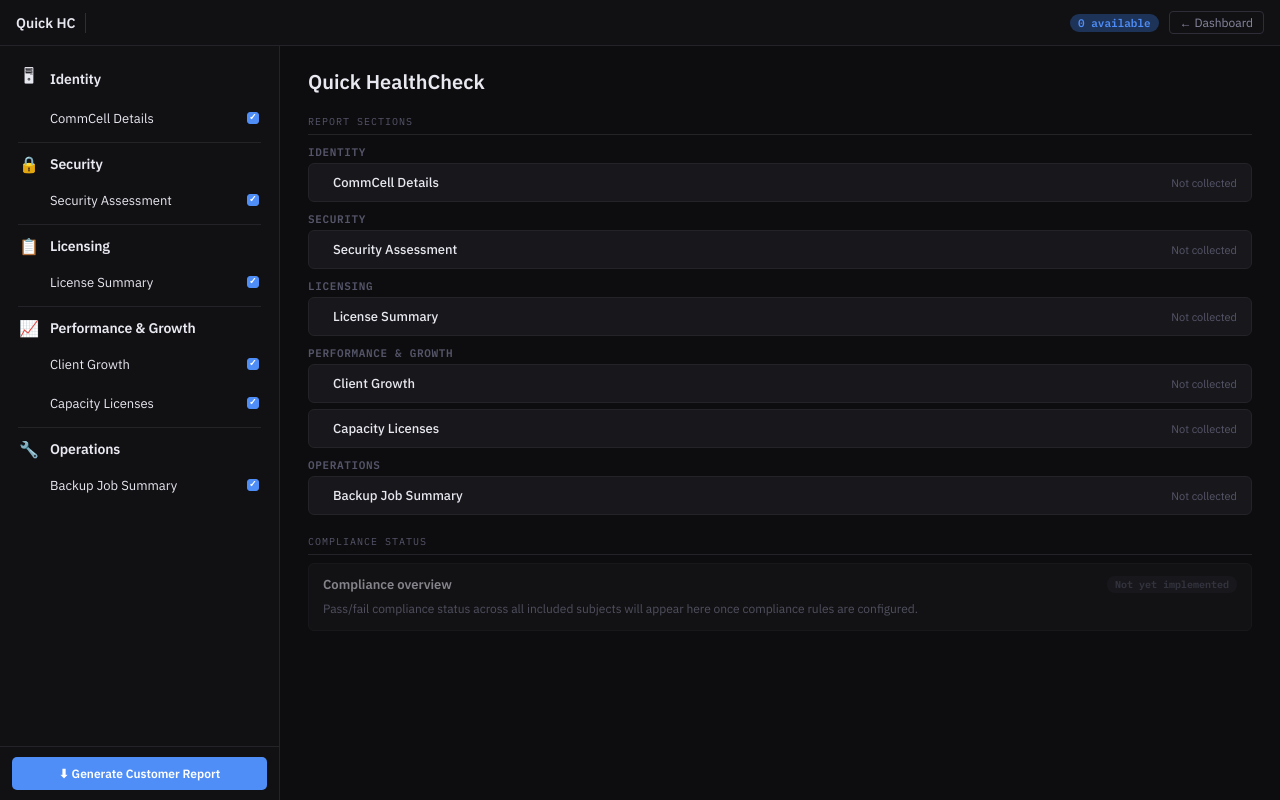
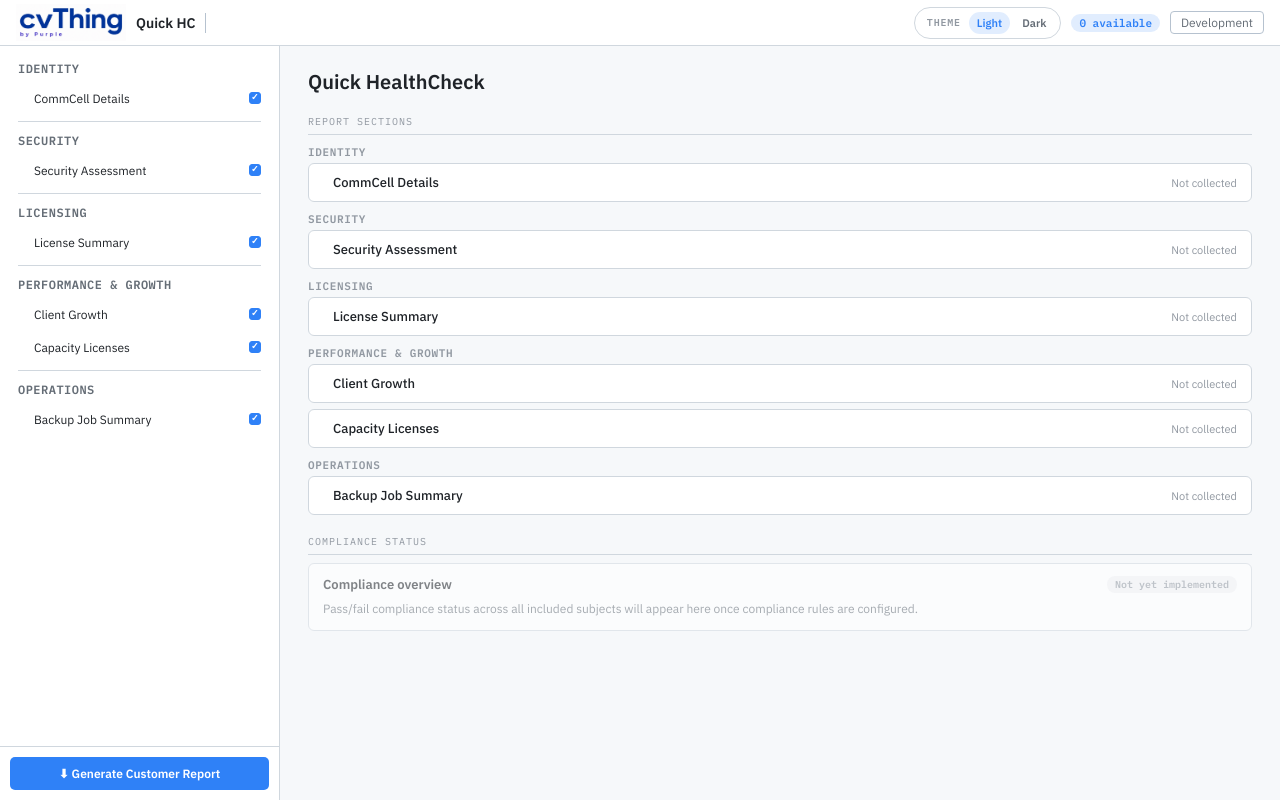
Before and after one commit to mvorstman/cv-healthcheck, a Flask app: page /quick-hc in a window 1280 px wide. Run offline with Flask 3, Linux system fonts and the light colour scheme; data that the repository does not hold is empty.

Commit message:
Retire dashboard in favor of Quick HC workspace

```diff
--- a/src/cvhealthcheck/web/routes/shared.py
+++ b/src/cvhealthcheck/web/routes/shared.py
@@ -103,7 +103,7 @@
     value = request.values.get("next", "")
     if value.startswith("/") and not value.startswith("//"):
         return value
-    return default or url_for("main.lab_readiness")
+    return default or url_for("main.quick_hc")
 
 
 def _parameters_from_form() -> dict[str, str]:
--- a/src/cvhealthcheck/web/static/quick_hc.css
+++ b/src/cvhealthcheck/web/static/quick_hc.css
@@ -12,46 +12,66 @@
   --c-good-bg:#0a2016;--c-good-bd:#22c55e;--c-good-tx:#86efac;
   --font:'IBM Plex Sans',sans-serif;--mono:'IBM Plex Mono',monospace;
 }
+[data-theme="light"]{
+  --bg:#f6f8fa;--bg-panel:#ffffff;--bg-card:#ffffff;--bg-hover:#f0f3f6;--bg-active:rgba(47,129,247,.12);
+  --border:#d0d7de;--border-hi:#b6c2cf;
+  --text-1:#1f2328;--text-2:#656d76;--text-3:#9198a1;
+  --accent:#2f81f7;--accent-dim:rgba(47,129,247,.14);
+  --green:#1a7f37;--red:#cf222e;--amber:#9a6700;
+  --c-crit-bg:#fff1f0;--c-crit-bd:#cf222e;--c-crit-tx:#b42318;
+  --c-warn-bg:#fff8c5;--c-warn-bd:#bf8700;--c-warn-tx:#9a6700;
+  --c-info-bg:#ddf4ff;--c-info-bd:#2f81f7;--c-info-tx:#0969da;
+  --c-good-bg:#dafbe1;--c-good-bd:#1a7f37;--c-good-tx:#1a7f37;
+}
 html,body{height:100%;background:var(--bg);color:var(--text-1);font-family:var(--font);font-size:13px;overflow:hidden}
 
 /* HEADER */
 .hdr{height:46px;background:var(--bg-panel);border-bottom:1px solid var(--border);display:flex;align-items:center;gap:10px;padding:0 16px;position:fixed;top:0;left:0;right:0;z-index:100}
-.hdr-title{font-weight:600;font-size:14px;cursor:pointer}
+.hdr-brand{display:inline-flex;align-items:center}
+.hdr-logo{display:block;width:110px;max-width:100%;height:auto}
+.hdr-title{font-weight:600;font-size:14px;cursor:pointer;border:0;background:none;color:var(--text-1);font-family:var(--font);padding:0}
 .hdr-title:hover{color:var(--accent)}
 .hdr-sep{width:1px;height:20px;background:var(--border-hi)}
+.hdr-subtitle{font-family:var(--mono);font-size:11px;color:var(--text-2)}
 .hdr-spacer{flex:1}
 .pill-green{background:rgba(34,197,94,.12);color:var(--green);font-size:11px;font-weight:500;padding:2px 10px;border-radius:10px}
 .hdr-avail{background:var(--accent-dim);color:var(--accent);font-size:11px;font-weight:600;padding:2px 8px;border-radius:10px;font-family:var(--mono)}
 .btn-ghost{background:none;border:1px solid var(--border-hi);color:var(--text-2);padding:3px 10px;border-radius:4px;cursor:pointer;font-family:var(--font);font-size:12px;text-decoration:none;display:inline-flex;align-items:center}
 .btn-ghost:hover{border-color:var(--accent);color:var(--accent)}
 
+/* THEME TOGGLE */
+.quickhc-theme-toggle{display:inline-flex;align-items:center;gap:4px;padding:4px 6px;border:1px solid var(--border);border-radius:999px;background:var(--bg-card)}
+.quickhc-theme-label{font-size:10px;font-weight:600;color:var(--text-3);padding:0 4px 0 6px;text-transform:uppercase;letter-spacing:.08em;font-family:var(--mono)}
+.quickhc-theme-button{border:0;background:transparent;color:var(--text-2);padding:4px 8px;border-radius:999px;cursor:pointer;font-family:var(--font);font-size:11px;font-weight:600}
+.quickhc-theme-button[data-active="true"]{background:var(--accent-dim);color:var(--accent)}
+.quickhc-theme-button:hover{color:var(--text-1)}
+
 /* LAYOUT */
 .body{position:fixed;top:46px;left:0;right:0;bottom:0;display:flex}
 
 /* LEFT */
 .left{width:280px;flex-shrink:0;background:var(--bg-panel);border-right:1px solid var(--border);display:flex;flex-direction:column}
-.left-scroll{flex:1;overflow-y:auto;padding:12px 10px 8px}
-.left-footer{padding:10px 12px;border-top:1px solid var(--border)}
+.left-scroll{flex:1;overflow-y:auto;padding:10px 10px 6px}
+.left-footer{padding:10px;border-top:1px solid var(--border)}
 .btn-gen{width:100%;padding:9px;background:var(--accent);color:#fff;border:none;border-radius:5px;cursor:pointer;font-family:var(--font);font-size:12px;font-weight:600}
 .btn-gen:hover{opacity:.88}
 .btn-gen:disabled{background:var(--border-hi);color:var(--text-3);cursor:not-allowed}
 
 /* NAV */
-.cat-group{margin-bottom:4px}
-.cat-hdr{display:flex;align-items:center;gap:10px;padding:7px 8px;border-radius:6px;cursor:pointer;user-select:none;transition:background .12s}
+.cat-group{margin-bottom:6px}
+.cat-hdr{display:flex;align-items:center;padding:5px 8px 4px;border-radius:6px;cursor:pointer;user-select:none;transition:background .12s}
 .cat-hdr:hover{background:var(--bg-hover)}
-.cat-icon{font-size:16px;width:22px;text-align:center}
-.cat-label{font-size:14px;font-weight:600;flex:1;letter-spacing:-.01em}
-.cat-body{overflow:hidden;transition:max-height .22s ease;padding-left:32px}
-.cat-div{height:1px;background:var(--border);margin:4px 8px}
-.subj-row{display:flex;align-items:center;gap:8px;padding:0 10px 0 8px;height:38px;border-radius:6px;cursor:pointer;transition:background .1s;margin-bottom:1px}
+.cat-label{font-size:12px;font-weight:600;flex:1;letter-spacing:.04em;text-transform:uppercase;color:var(--text-2);font-family:var(--mono)}
+.cat-body{overflow:hidden;transition:max-height .22s ease;padding:2px 0 0 12px}
+.cat-div{height:1px;background:var(--border);margin:6px 8px}
+.subj-row{display:flex;align-items:center;gap:8px;padding:0 8px 0 12px;height:32px;border-radius:6px;cursor:pointer;transition:background .1s;margin-bottom:1px}
 .subj-row:hover{background:var(--bg-hover)}
 .subj-row.active{background:var(--bg-active)}
 .subj-row.active .subj-name{font-weight:600}
 .subj-cb{appearance:none;width:12px;height:12px;border:1.5px solid var(--border-hi);border-radius:3px;cursor:pointer;position:relative;flex-shrink:0;transition:background .12s,border-color .12s}
 .subj-cb:checked{background:var(--accent);border-color:var(--accent)}
 .subj-cb:checked::after{content:'✓';position:absolute;top:-1px;left:1px;font-size:9px;color:#fff;font-weight:700}
-.subj-name{flex:1;min-width:0;font-size:13px;color:var(--text-1);white-space:nowrap;overflow:hidden;text-overflow:ellipsis}
+.subj-name{flex:1;min-width:0;font-size:12px;color:var(--text-1);white-space:nowrap;overflow:hidden;text-overflow:ellipsis}
 
 /* RIGHT */
 .right{flex:1;display:flex;flex-direction:column;overflow:hidden}
--- a/src/cvhealthcheck/web/static/quick_hc.js
+++ b/src/cvhealthcheck/web/static/quick_hc.js
@@ -61,7 +61,6 @@
   CATS.forEach((cat, ci) => {
     h += `<div class="cat-group">
       <div class="cat-hdr" onclick="toggleCat('${cat.id}',this)">
-        <span class="cat-icon">${cat.icon}</span>
         <span class="cat-label">${esc(cat.name)}</span>
       </div>
       <div class="cat-body" id="cb-${cat.id}" style="max-height:${cat.open ? '2000px' : '0'}">`;
--- a/src/cvhealthcheck/web/templates/base.html
+++ b/src/cvhealthcheck/web/templates/base.html
@@ -37,16 +37,12 @@
              class="sidebar-link{% if ep == 'main.login' %} is-active{% endif %}">
             Connect to CS
           </a>
-          <a href="{{ url_for('main.index') }}"
-             class="sidebar-link{% if ep in ('main.index', 'main.lab_readiness', 'main.api_test') %} is-active{% endif %}">
-            Status
-          </a>
           <a href="{{ url_for('main.quick_hc') }}"
              class="sidebar-link{% if 'quick_hc' in ep or 'metrics_' in ep %} is-active{% endif %}">
             Quick HC
           </a>
           <a href="{{ url_for('main.development') }}"
-             class="sidebar-link{% if 'development' in ep or 'security_assessment_registry' in ep %} is-active{% endif %}">
+             class="sidebar-link{% if ep in ('main.lab_readiness', 'main.api_test') or 'development' in ep or 'security_assessment_registry' in ep %} is-active{% endif %}">
             Development
           </a>
         </nav>
--- a/src/cvhealthcheck/web/templates/development.html
+++ b/src/cvhealthcheck/web/templates/development.html
@@ -15,7 +15,7 @@
         <h3>Environment</h3>
       </div>
       <ul class="app-link-list">
-        <li><a href="{{ url_for('main.index') }}">Status</a></li>
+        <li><a href="{{ url_for('main.quick_hc') }}">Quick HC Workspace</a></li>
         <li><a href="{{ url_for('main.lab_readiness') }}">Lab Readiness</a></li>
         <li><a href="{{ url_for('main.api_test') }}">API Test</a></li>
       </ul>
--- a/src/cvhealthcheck/web/templates/quick_hc.html
+++ b/src/cvhealthcheck/web/templates/quick_hc.html
@@ -9,18 +9,43 @@
   <link href="https://fonts.googleapis.com/css2?family=IBM+Plex+Mono:wght@400;600&family=IBM+Plex+Sans:wght@300;400;500;600&display=swap" rel="stylesheet">
   <link rel="stylesheet" href="{{ url_for('static', filename='quick_hc.css', v=asset_version) }}">
   <script>
+    (function () {
+      var theme = localStorage.getItem('quickhc-theme-v1');
+      if (theme === 'dark' || theme === 'light') {
+        document.documentElement.dataset.theme = theme;
+      } else if (window.matchMedia('(prefers-color-scheme: dark)').matches) {
+        document.documentElement.dataset.theme = 'dark';
+      } else {
+        document.documentElement.dataset.theme = 'light';
+      }
+    })();
+  </script>
+  <script>
     window.QUICK_HC_INITIAL_DATA = {{ initial_data | tojson }};
   </script>
 </head>
 <body>
 
 <header class="hdr">
-  <span class="hdr-title" onclick="showOverview()">Quick HC</span>
+  <a href="{{ url_for('main.quick_hc') }}" class="hdr-brand" aria-label="cvThing by Purple">
+    <img
+      src="{{ url_for('static', filename='img/cvthing-logo-dark.png') }}"
+      data-light-logo="{{ url_for('static', filename='img/cvthing-logo-light.png') }}"
+      data-dark-logo="{{ url_for('static', filename='img/cvthing-logo-dark.png') }}"
+      alt="cvThing by Purple"
+      class="hdr-logo">
+  </a>
+  <button type="button" class="hdr-title" onclick="showOverview()">Quick HC</button>
   <span class="hdr-sep"></span>
-  <span id="hdr-subtitle" style="font-family:var(--mono);font-size:11px;color:var(--text-2)"></span>
+  <span id="hdr-subtitle" class="hdr-subtitle"></span>
   <span class="hdr-spacer"></span>
+  <div class="quickhc-theme-toggle" data-theme-toggle>
+    <span class="quickhc-theme-label">Theme</span>
+    <button type="button" class="quickhc-theme-button" data-theme-choice="light">Light</button>
+    <button type="button" class="quickhc-theme-button" data-theme-choice="dark">Dark</button>
+  </div>
   <span class="hdr-avail" id="hdr-avail"></span>
-  <a href="{{ url_for('main.index') }}" class="btn-ghost">← Dashboard</a>
+  <a href="{{ url_for('main.development') }}" class="btn-ghost">Development</a>
 </header>
 
 <div class="body">
@@ -41,5 +66,40 @@
 <form id="report-form" method="post" action="{{ url_for('main.quick_hc_report') }}" style="display:none"></form>
 
 <script src="{{ url_for('static', filename='quick_hc.js', v=asset_version) }}"></script>
+<script>
+  (function () {
+    var themeKey = 'quickhc-theme-v1';
+    var buttons = Array.from(document.querySelectorAll('[data-theme-toggle] [data-theme-choice]'));
+    var logo = document.querySelector('.hdr-logo');
+
+    var syncButtons = function (theme) {
+      for (var i = 0; i < buttons.length; i++) {
+        buttons[i].dataset.active = String(buttons[i].dataset.themeChoice === theme);
+      }
+    };
+
+    var syncLogo = function (theme) {
+      if (!logo) return;
+      logo.src = theme === 'dark' ? logo.dataset.darkLogo : logo.dataset.lightLogo;
+    };
+
+    var current = document.documentElement.dataset.theme || 'light';
+    syncButtons(current);
+    syncLogo(current);
+
+    for (var i = 0; i < buttons.length; i++) {
+      (function (btn) {
+        btn.addEventListener('click', function () {
+          var theme = btn.dataset.themeChoice;
+          if (theme !== 'light' && theme !== 'dark') return;
+          document.documentElement.dataset.theme = theme;
+          localStorage.setItem(themeKey, theme);
+          syncButtons(theme);
+          syncLogo(theme);
+        });
+      })(buttons[i]);
+    }
+  })();
+</script>
 </body>
 </html>
```
Also changed, not shown: src/cvhealthcheck/web/routes/basic.py (+3 -20 lines), src/cvhealthcheck/web/templates/index.html (deleted, +0 -58 lines), tests/test_platform_foundation.py (+3 -0 lines), tests/test_quick_hc_report.py (+4 -0 lines).
